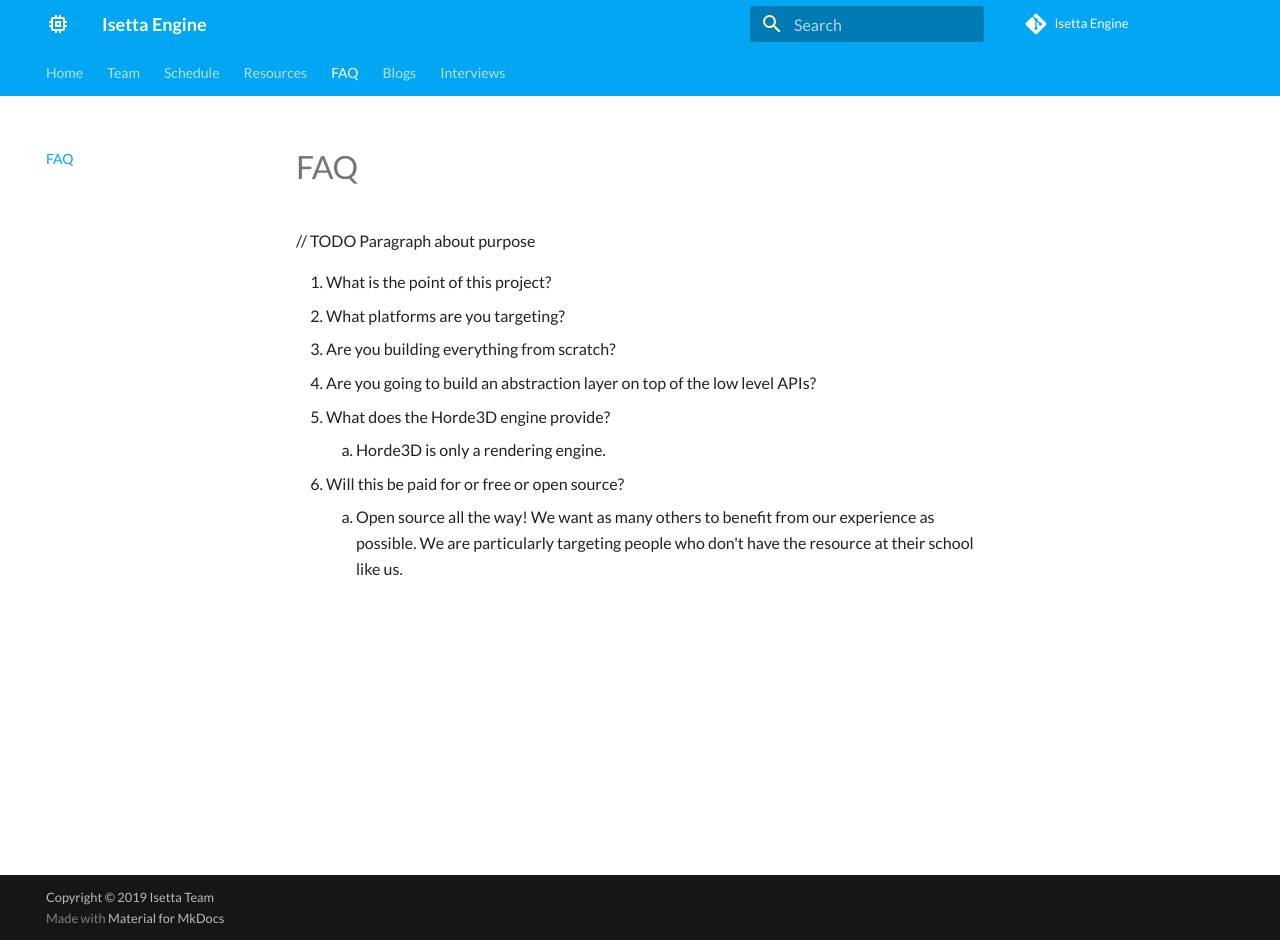
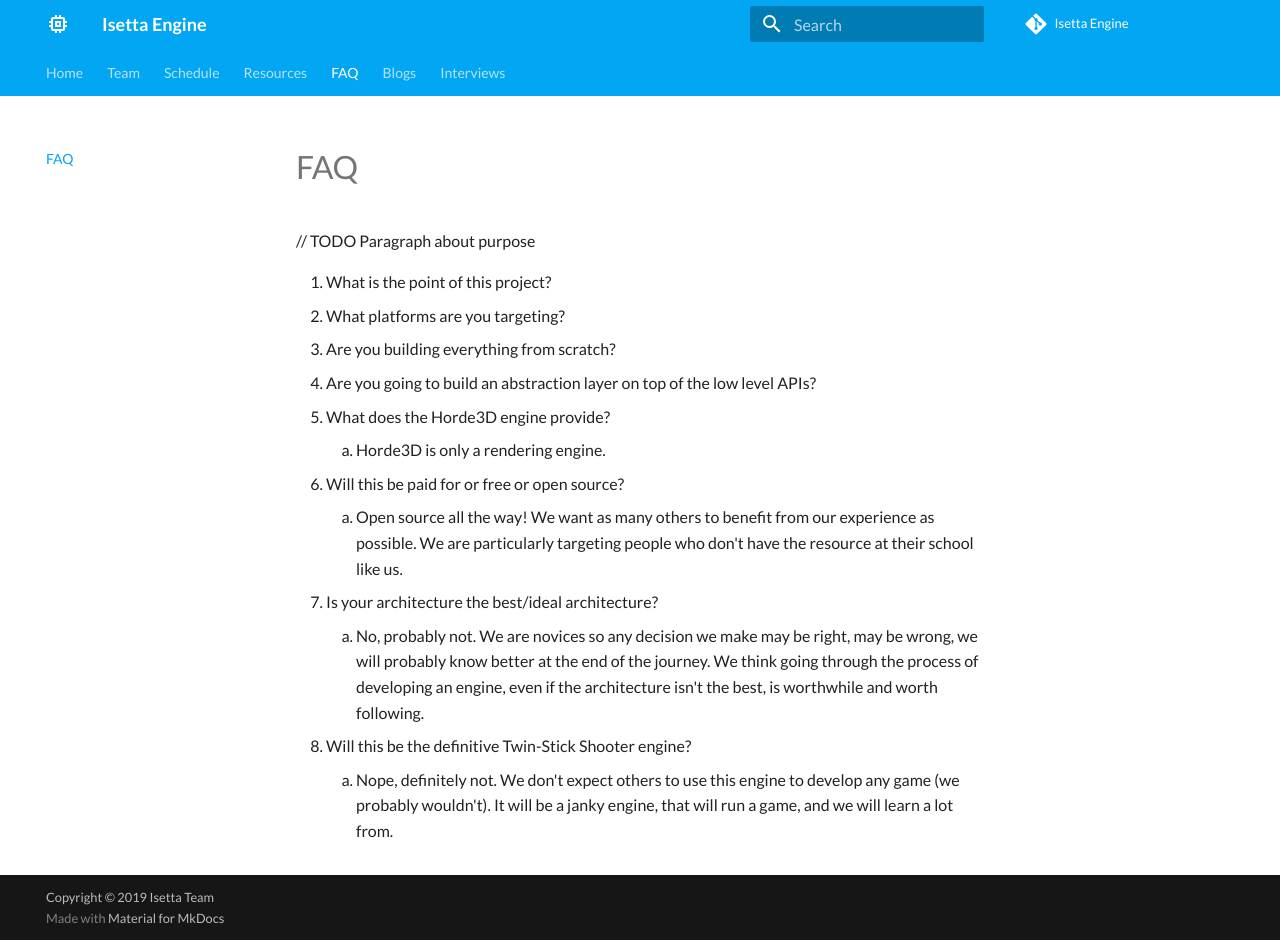
Before and after one commit to Isetta-Team/Isetta-Website-Raw, an MkDocs documentation site: the page built from docs/faq.md, in a window 1280 px wide and 940 px high. Built offline with MkDocs 1.6.1 and Material for MkDocs 9.7.7, drawn with Linux system fonts in a browser that asks for light colours; comment, search, counter and statistics services are not loaded.

Commit message:
Added answers to FAQ

```diff
--- a/docs/faq.md
+++ b/docs/faq.md
@@ -10,3 +10,7 @@
     1. Horde3D is only a rendering engine.
 6. Will this be paid for or free or open source?
     1. Open source all the way! We want as many others to benefit from our experience as possible. We are particularly targeting people who don't have the resource at their school like us.
+7. Is your architecture the best/ideal architecture?
+    1. No, probably not. We are novices so any decision we make may be right, may be wrong, we will probably know better at the end of the journey. We think going through the process of developing an engine, even if the architecture isn't the best, is worthwhile and worth following.
+8. Will this be the definitive Twin-Stick Shooter engine?
+    1. Nope, definitely not. We don't expect others to use this engine to develop any game (we probably wouldn't). It will be a janky engine, that will run a game, and we will learn a lot from.
```
